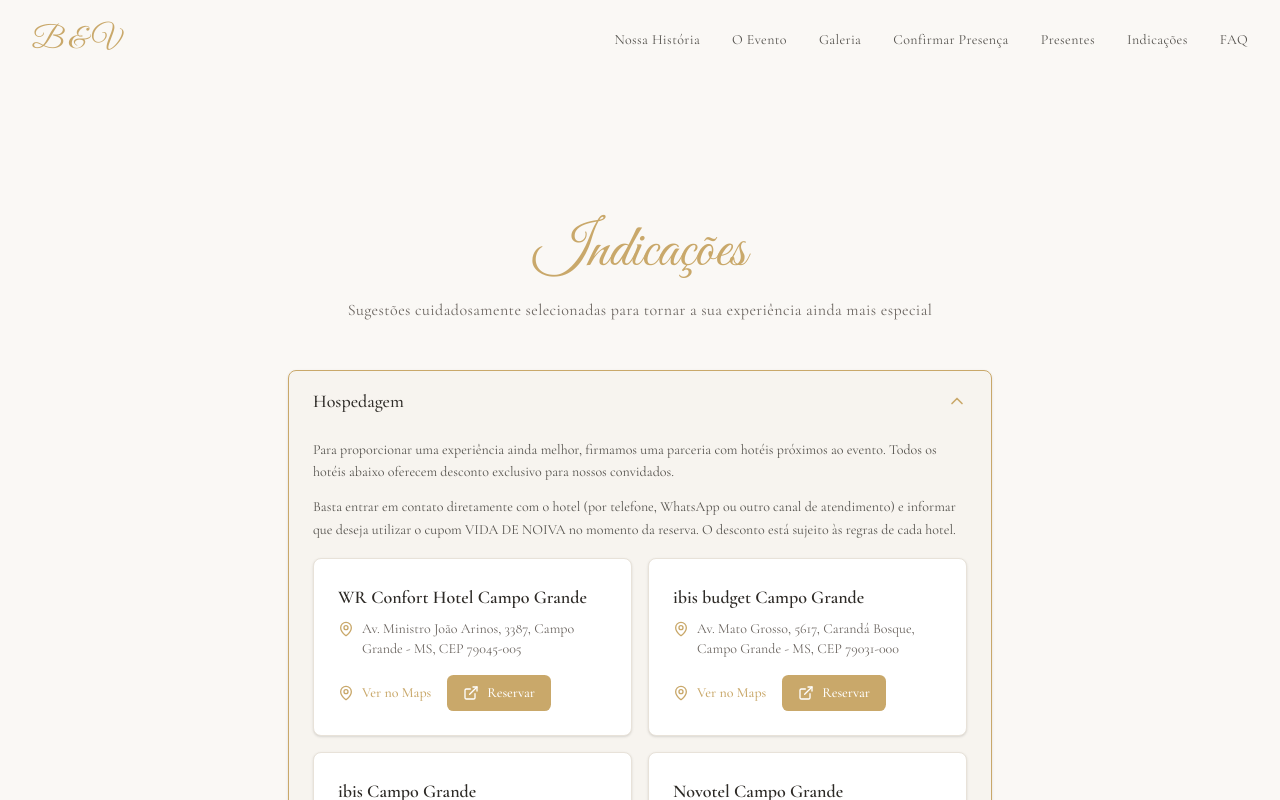
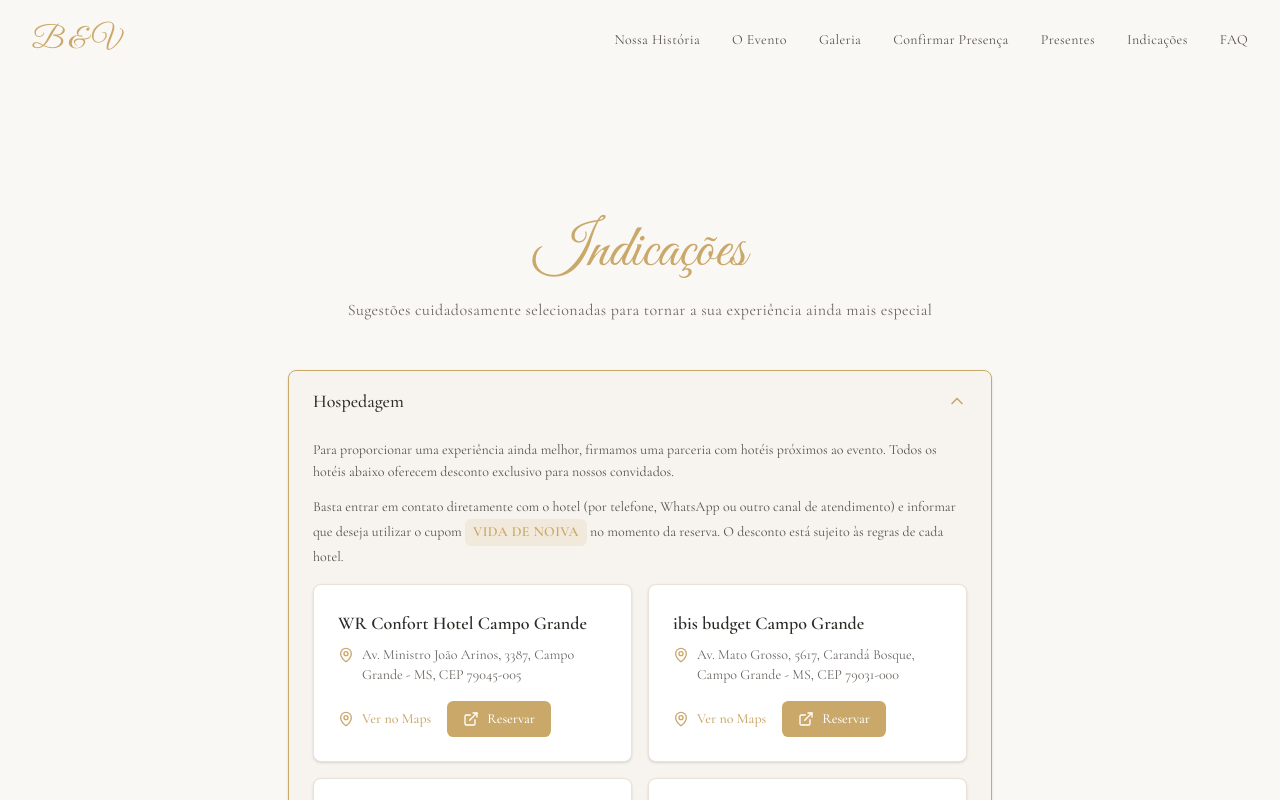
Before and after one commit to victorhugomoreira/Site-Casamento, a Next.js app: page / in a window 1280 px wide. Both pictures are taken after a click on the button "Hospedagem". Shown: the part 6718-7518 px from the top of the page. Built offline with nearby package versions, Linux system fonts and the light colour scheme.

Commit message:
feat: add coupon highlighting function and apply to recommendations section
Added a function to highlight a specific coupon and applied it to text in recommendations section.

Co-authored-by: victorhugomoreira <289719626+victorhugomoreira@users.noreply.github.com>

```diff
--- a/components/recommendations-section.tsx
+++ b/components/recommendations-section.tsx
@@ -18,6 +18,22 @@ type Category = {
   intro?: string[]
   note?: string
   places: Place[]
+}
+
+const COUPON = "VIDA DE NOIVA"
+
+function highlightCoupon(text: string) {
+  const parts = text.split(COUPON)
+  return parts.map((part, i) => (
+    <span key={i}>
+      {part}
+      {i < parts.length - 1 && (
+        <span className="inline-block rounded-md bg-primary/15 px-2 py-0.5 font-semibold text-primary tracking-wide">
+          {COUPON}
+        </span>
+      )}
+    </span>
+  ))
 }
 
 const categories: Category[] = [
@@ -236,7 +252,7 @@ export function RecommendationsSection() {
                     <div className="px-6 pt-2 space-y-3">
                       {category.intro.map((paragraph, p) => (
                         <p key={p} className="text-sm text-foreground/80 leading-relaxed">
-                          {paragraph}
+                          {highlightCoupon(paragraph)}
                         </p>
                       ))}
                     </div>
@@ -250,7 +266,7 @@ export function RecommendationsSection() {
                     <div className="px-6 pb-6">
                       <div className="flex items-start gap-3 rounded-lg border border-primary/30 bg-secondary/60 p-4">
                         <Info className="w-5 h-5 text-primary shrink-0 mt-0.5" />
-                        <p className="text-sm text-foreground/80 leading-relaxed">{category.note}</p>
+                        <p className="text-sm text-foreground/80 leading-relaxed">{highlightCoupon(category.note)}</p>
                       </div>
                     </div>
                   )}
```
